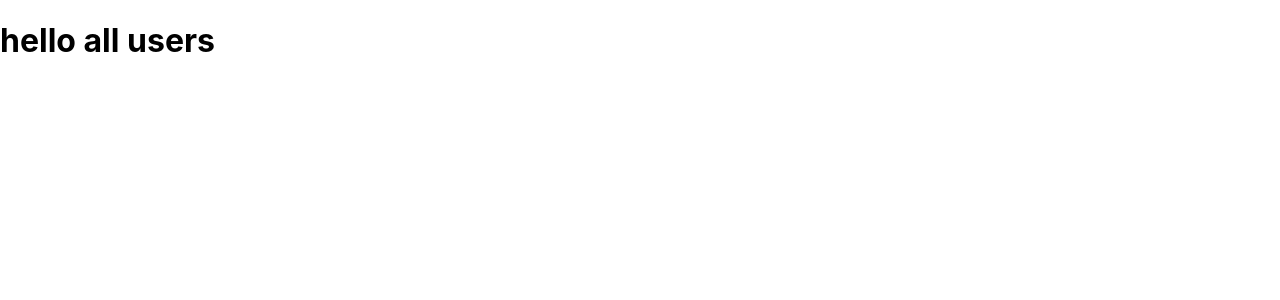
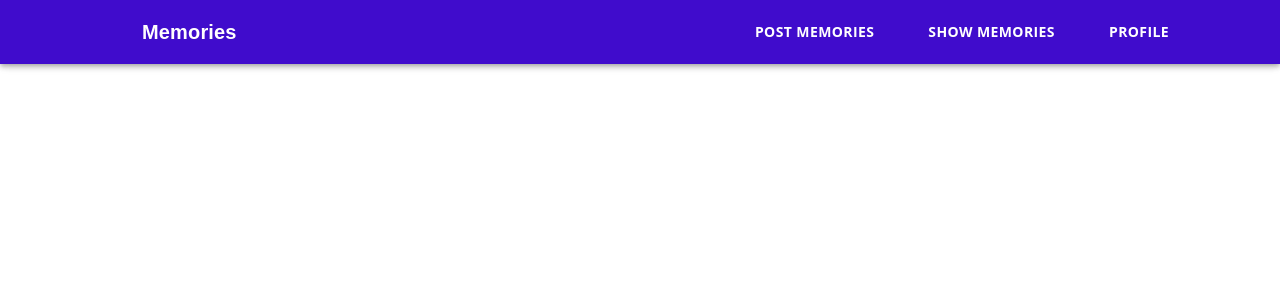
Before and after one commit to vaishnavan/memories, a React (Create React App) app in the folder client/: page / in a window 1280 px wide. Shown: the top 300 px of the page. Built offline with nearby package versions, Linux system fonts and the light colour scheme; sample sign-in values are in the browser's storage.

Commit message:
profile added

```diff
--- a/client/src/App.js
+++ b/client/src/App.js
@@ -8,10 +8,13 @@ import Producted from './components/Producted';
 import Home from './components/Home/Home';
 import Forgetpass from './components/forgotpass/Forgotpass';
 import Resetpass from './components/resetpass/Resetpass';
+import DataProvider from './context';
+import Profile from './pages/Profile/Profile';
 
 export default function App() {
   return (
     <div>
+      <DataProvider>
         <Router>
           <ToastContainer />
           <Switch>
@@ -21,8 +24,10 @@ export default function App() {
             <Route path="/reset/:token" component={Resetpass} />
             <Producted exact path="/" component={Home} />
             <Producted exact path="/home" component={Home} />
+            <Producted exact path="/profile" component={Profile} />
           </Switch>
         </Router>
+      </DataProvider>
     </div>
   )
 }
--- a/client/src/components/Home/Home.js
+++ b/client/src/components/Home/Home.js
@@ -1,8 +1,10 @@
 import React from 'react'
+import Header from '../Navbar/Header';
 
 export default function Home() {
     return (
         <div>
+            <Header />
             <h1>hello all users</h1>
         </div>
     )
--- /dev/null
+++ b/client/src/components/Navbar/Header.js
@@ -0,0 +1,202 @@
+import {
+    AppBar,
+    Toolbar,
+    Typography,
+    makeStyles,
+    Button,
+    IconButton,
+    Drawer,
+    Link,
+    MenuItem,
+  } from "@material-ui/core";
+  import MenuIcon from "@material-ui/icons/Menu";
+  import React, { useState, useEffect } from "react";
+  import { Link as RouterLink } from "react-router-dom";
+  import './header.css';
+
+  const headersData = [
+    {
+      label: "Post Memories",
+      href: "/postmemories",
+    },
+    {
+      label: "Show Memories",
+      href: "/showmemories",
+    },
+    {
+      label: "Profile",
+      href: "/profile",
+    },
+    // {
+    //   label: "Log Out",
+    //   href: "/logout",
+    // },
+  ];
+
+  const useStyles = makeStyles(() => ({
+    header: {
+      backgroundColor: "#400CCC",
+      paddingRight: "79px",
+      paddingLeft: "118px",
+      "@media (max-width: 900px)": {
+        paddingLeft: 0,
+      },
+    },
+    logo: {
+      fontFamily: "Work Sans, sans-serif",
+      fontWeight: 600,
+      color: "#FFFEFE",
+      textAlign: "left",
+    },
+    menuButton: {
+      fontFamily: "Open Sans, sans-serif",
+      fontWeight: 700,
+      size: "18px",
+      marginLeft: "38px",
+    },
+    toolbar: {
+      display: "flex",
+      justifyContent: "space-between",
+    },
+    drawerContainer: {
+      padding: "20px 30px",
+      background:"#400CCC",
+      height:1000,
+      color:"white"
+    },
+
+  }));
+
+  export default function Header() {
+    const { header, logo, menuButton, toolbar, drawerContainer } = useStyles();
+
+    const [state, setState] = useState({
+      mobileView: false,
+      drawerOpen: false,
+    });
+
+    const { mobileView, drawerOpen } = state;
+
+    useEffect(() => {
+      const setResponsiveness = () => {
+        return window.innerWidth < 900
+          ? setState((prevState) => ({ ...prevState, mobileView: true }))
+          : setState((prevState) => ({ ...prevState, mobileView: false }));
+      };
+
+      setResponsiveness();
+
+      window.addEventListener("resize", () => setResponsiveness());
+
+      return () => {
+        window.removeEventListener("resize", () => setResponsiveness());
+      };
+    }, []);
+
+    const displayDesktop = () => {
+      return (
+        <Toolbar className={toolbar}>
+          {femmecubatorLogo}
+          <div>
+            {getMenuButtons()}
+
+          </div>
+        </Toolbar>
+      );
+    };
+
+    const displayMobile = () => {
+      const handleDrawerOpen = () =>
+        setState((prevState) => ({ ...prevState, drawerOpen: true }));
+      const handleDrawerClose = () =>
+        setState((prevState) => ({ ...prevState, drawerOpen: false }));
+
+      return (
+        <Toolbar>
+          <IconButton
+            {...{
+              edge: "start",
+              color: "inherit",
+              "aria-label": "menu",
+              "aria-haspopup": "true",
+              onClick: handleDrawerOpen,
+            }}
+          >
+            <MenuIcon />
+          </IconButton>
+
+          <Drawer
+            {...{
+              color:"red",
+              anchor: "left",
+              open: drawerOpen,
+              onClose: handleDrawerClose,
+            }}
+          >
+            <div className={drawerContainer}>
+              {getDrawerChoices()}
+              {/* <Button class="btn-style">Logout</Button> */}
+            </div>
+          </Drawer>
+
+          <div>{femmecubatorLogo}</div>
+        </Toolbar>
+      );
+    };
+
+    const getDrawerChoices = () => {
+      return headersData.map(({ label, href , i }) => {
+        return (
+          <Link key={i}
+            {...{
+              component: RouterLink,
+              to: href,
+              color: "inherit",
+              style: { textDecoration: "none" },
+              key: label,
+            }}
+          >
+            <MenuItem class={"list-item"}>{label}</MenuItem>
+
+          </Link>
+        );
+      });
+    };
+
+    const femmecubatorLogo = (
+      <Typography variant="h6" component="h1" className={logo}>
+        Memories
+      </Typography>
+    );
+
+    const getMenuButtons = () => {
+      return headersData.map(({ label, href, i }) => {
+        return (
+          <>
+            <Button
+              key={i}
+            {...{
+              key: label,
+              color: "inherit",
+              to: href,
+              component: RouterLink,
+              className: menuButton,
+            }}
+          >
+            {label}
+
+          </Button>
+          </>
+
+        );
+      });
+    };
+
+    return (
+      <header>
+        <AppBar className={header}>
+          {mobileView ? displayMobile() : displayDesktop()}
+        </AppBar>
+      </header>
+    );
+  }
--- /dev/null
+++ b/client/src/components/Navbar/header.css
@@ -0,0 +1,16 @@
+.list-item{
+    color: white;
+    list-style: none;
+    padding: 6px 15px;
+    background-color: rgba(214, 130, 130, 0.424);
+    margin: 25px 0;
+    text-align: center;
+    border: 1px solid red;
+}
+
+.btn-style{
+    text-align: center;
+    padding: 10px;
+    width: 100%;
+    font-size: 16px;
+}
--- a/client/src/components/signin/Signin.js
+++ b/client/src/components/signin/Signin.js
@@ -89,6 +89,7 @@ export default function Signin() {
       localStorage.setItem("auth", JSON.stringify(res.data))
       setUserDetail(initialstate);
       history.push("/home")
+      window.location.reload();
       toast.success("Logged In Successfully")
     })
     .catch((err) => {
--- /dev/null
+++ b/client/src/context.js
@@ -0,0 +1,14 @@
+import React, { createContext } from 'react';
+export const myContext = createContext();
+
+export default function DataProvider({children}){
+    const  userLocData = JSON.parse(localStorage.getItem("auth"));
+
+    console.log(userLocData);
+
+    return(
+        <myContext.Provider value={{userLocData}}>
+            {children}
+        </myContext.Provider>
+    )
+}
--- /dev/null
+++ b/client/src/pages/Profile/Profile.js
@@ -0,0 +1,42 @@
+import React, { useContext, useEffect, useState } from 'react'
+import Header from '../../components/Navbar/Header';
+import { myContext } from '../../context'
+import {useHistory} from 'react-router-dom';
+import "./profile.css";
+
+export default function Profile() {
+    const [userDisplay, setUserDisplay] = useState({});
+    const {userLocData} = useContext(myContext);
+    console.log(userLocData);
+
+
+    useEffect(() => {
+        const {user} = userLocData;
+        setUserDisplay(user);
+    }, [userLocData])
+
+    let history = useHistory();
+
+    const handleLogout = () => {
+        localStorage.removeItem("auth");
+        window.location.reload();
+        history.push("/signin")
+    }
+
+    return (
+        <div>
+            <Header />
+            <div className="profile-Card-main">
+                <div className="profile-image">
+                    <img src="https://lh3.googleusercontent.com/proxy/5yjFJQR-GxtSumhWRp2djTZTRywe4cT4FWPfp-jkldf8X3I2lUwOMs87XcPB2XsBKVLop_4dNjIP77yhH8QZBd4fVfBE3RfL47dMjYajEJb-_WnjxucYdxzxeaXIB5C80Ia2eAjDm8yH8HJA_J-EhcZ3wNDeCViA5DsktA" alt="no" />
+                </div>
+                <hr />
+                <div className="profile-table">
+                   <h4>{userDisplay.username}</h4>
+                   <h4>{userDisplay.email}</h4>
+                   <button onClick={handleLogout}>Logout</button>
+                </div>
+            </div>
+        </div>
+    )
+}
--- /dev/null
+++ b/client/src/pages/Profile/profile.css
@@ -0,0 +1,31 @@
+.profile-Card-main{
+    position: absolute;
+    top: 50%;
+    left: 50%;
+    transform: translate(-50%, -50%);
+    width: 400px;
+    border: 1px solid rgb(199, 199, 199);
+    text-align: center;
+    padding: 20px;
+    box-shadow: 0 0 5px rgba(0,0,0,0.5);
+}
+.profile-table button{
+    text-align: center;
+    padding: 5px 10px;
+    width: 100px;
+    border: 1px solid rgb(50, 101, 204);
+    background-color: #400CCC;
+    color: white;
+    font-size: 16px;
+    cursor: pointer;
+}
+
+@media (max-width:600px) {
+    .profile-Card-main{
+        width: 300px;
+    }
+    .profile-image img{
+        width: 300px;
+        height: auto ;
+    }
+}
```
Lines whose indentation alone changed are shown as unchanged.
